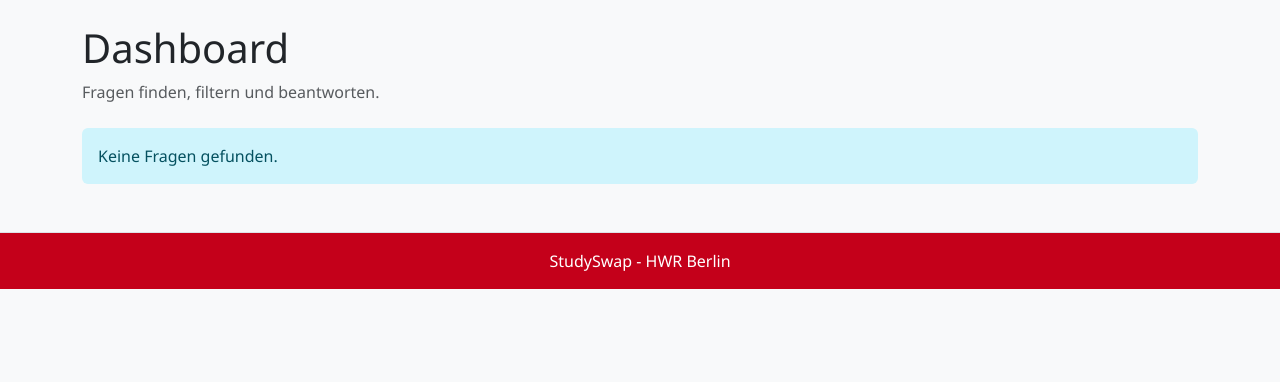
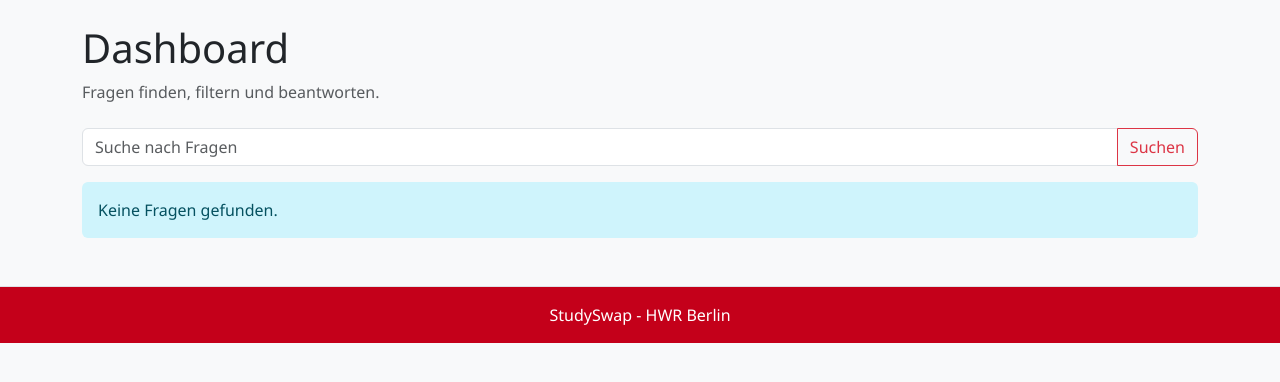
Before and after one commit to AkayHWR/fswd-app-webpioniere, a Flask app: page /dashboard in a window 1280 px wide. Shown: the part 62-444 px from the top of the page. Run offline with Flask 3, Linux system fonts and the light colour scheme; data that the repository does not hold is empty.

Commit message:
feat: add search to dashboard

```diff
--- a/app.py
+++ b/app.py
@@ -86,13 +86,21 @@ def leaderboard():
 @app.route('/dashboard')
 def dashboard():
     con = db.get_db_con()
+    search = request.args.get('q', '').strip()
+
     questions = con.execute(
         '''
         SELECT q.*, u.first_name || ' ' || u.last_name AS username
         FROM question q
         JOIN user u ON q.user_id = u.id
+        WHERE q.title LIKE ? OR q.description LIKE ?
         ORDER BY q.id DESC
-        '''
+        ''',
+        (f'%{search}%', f'%{search}%')
     ).fetchall()
 
-    return render_template('dashboard.html', questions=questions)
+    return render_template(
+        'dashboard.html',
+        questions=questions,
+        search=search
+    )
--- a/static/css/style.css
+++ b/static/css/style.css
@@ -42,3 +42,13 @@ footer {
 .list-group-item:hover {
     background-color: #f8f9fa;
 }
+
+.btn {
+    border-radius: 6px;
+    font-weight: 500;
+    transition: all 0.2s;
+}
+
+.btn:hover {
+    opacity: 0.9;
+}
--- a/templates/dashboard.html
+++ b/templates/dashboard.html
@@ -9,6 +9,11 @@
         <p class="text-muted mb-0">Fragen finden, filtern und beantworten.</p>
     </div>
 </div>
+
+<form method="get" class="input-group mb-3">
+    <input class="form-control" name="q" value="{{ search }}" placeholder="Suche nach Fragen">
+    <button class="btn btn-outline-danger">Suchen</button>
+</form>
 
 {% if questions %}
     <div class="list-group">
```
